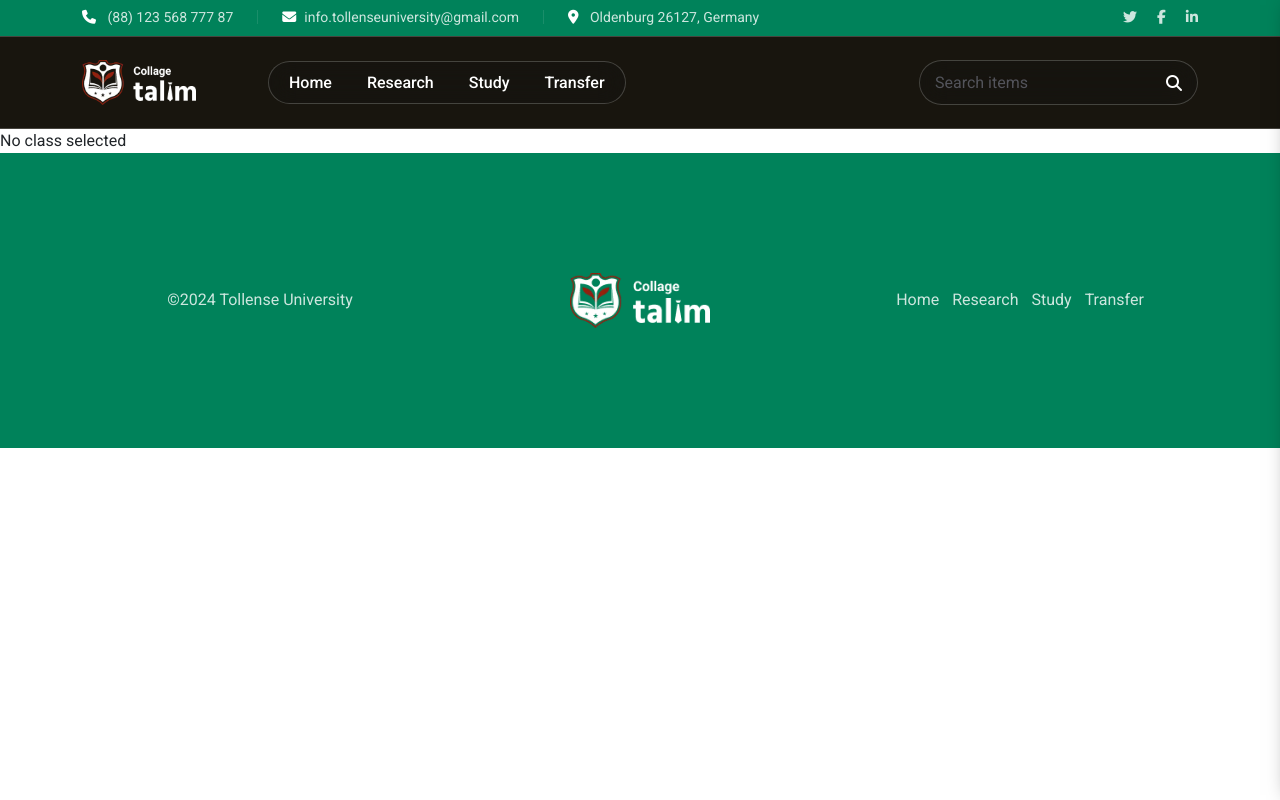
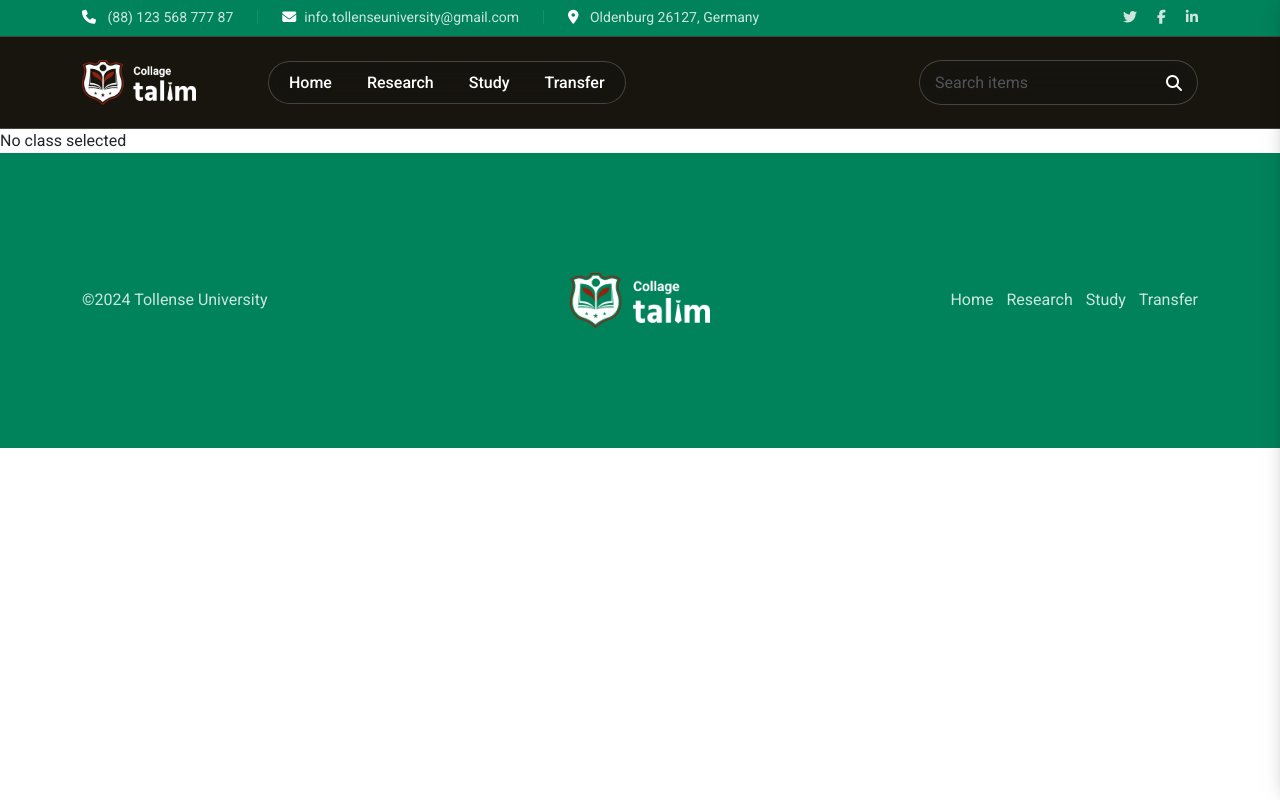
Before and after one commit to saigonTechnology1/Tollance-University, a React (Create React App) app in the folder Tollance University Web React Sample/: page /details-page in a window 1280 px wide. Built offline with nearby package versions, Linux system fonts and the light colour scheme.

Commit message:
Required Footer UI changes

```diff
--- a/Tollance University Web React Sample/src/components/common/Footer.js
+++ b/Tollance University Web React Sample/src/components/common/Footer.js
@@ -8,10 +8,10 @@ export const Footer = () => {
         <div className="tl-footer-top">
           <div className="container">
             {/* New Required Footer start here */}
-             <div className="row gy-5 justify-content-between align-items-center">
+             <div className="row gy-5 align-items-center">
               <div className="col-lg-4 order-lg-1 order-3">
                 <div className="tl-footer-widget tl-4-footer-widget">
-                  <p className="tl-4-copyright-txt m-0 text-center text-lg-left">
+                  <p className="tl-4-copyright-txt m-0 text-center text-lg-start">
                     ©2024 Tollense University
                   </p>
                 </div>
@@ -26,7 +26,7 @@ export const Footer = () => {
                 </div>
                 <div className="col-lg-4 order-2 order-lg-3">
                 <div className="tl-footer-widget tl-4-footer-widget">
-                <ul className="tl-footer-links tl-4-footer-links flex-row justify-content-center">
+                <ul className="tl-footer-links tl-4-footer-links flex-row justify-content-center justify-content-lg-end">
                         <li>
                           <Link to="/" role="button">
                             Home
```
